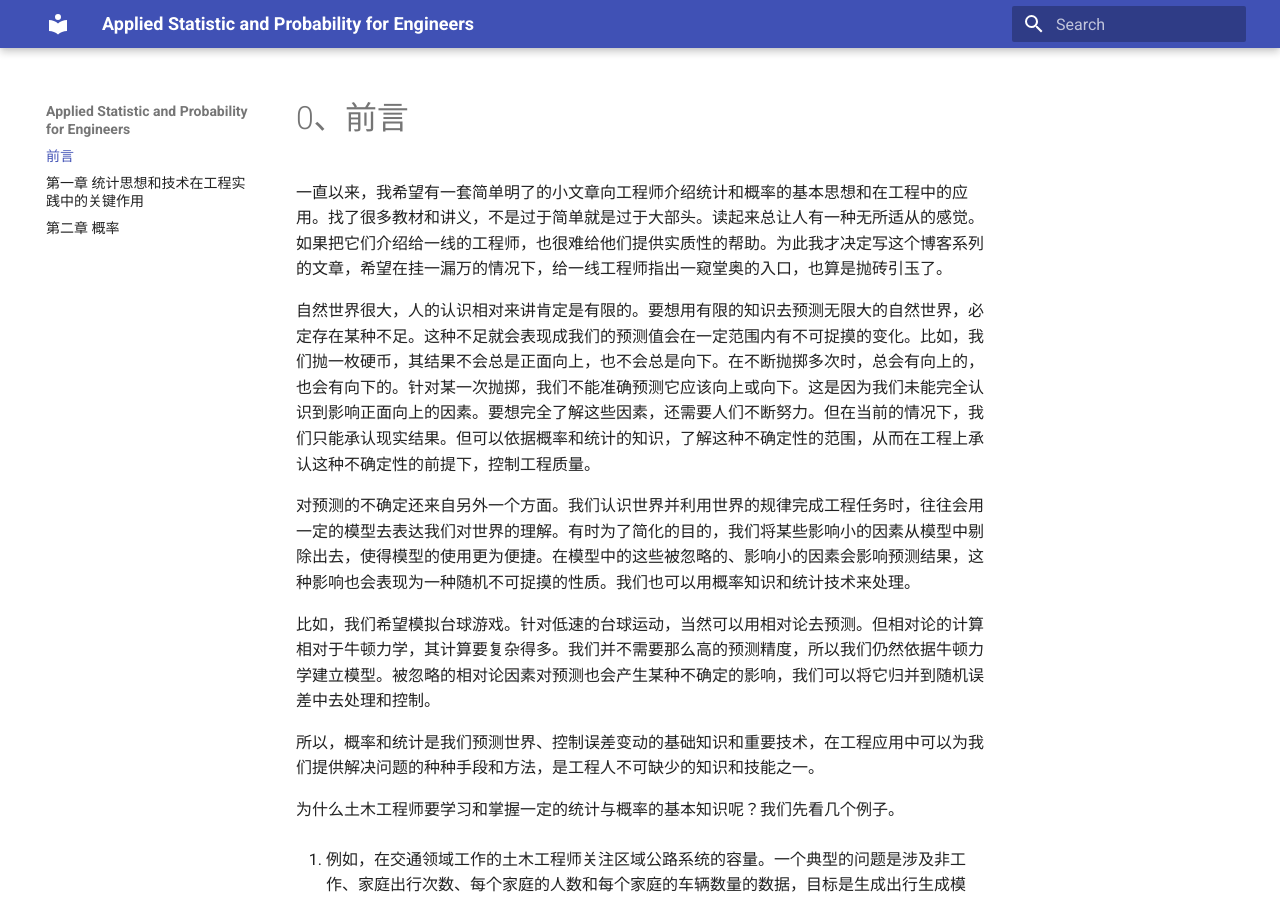
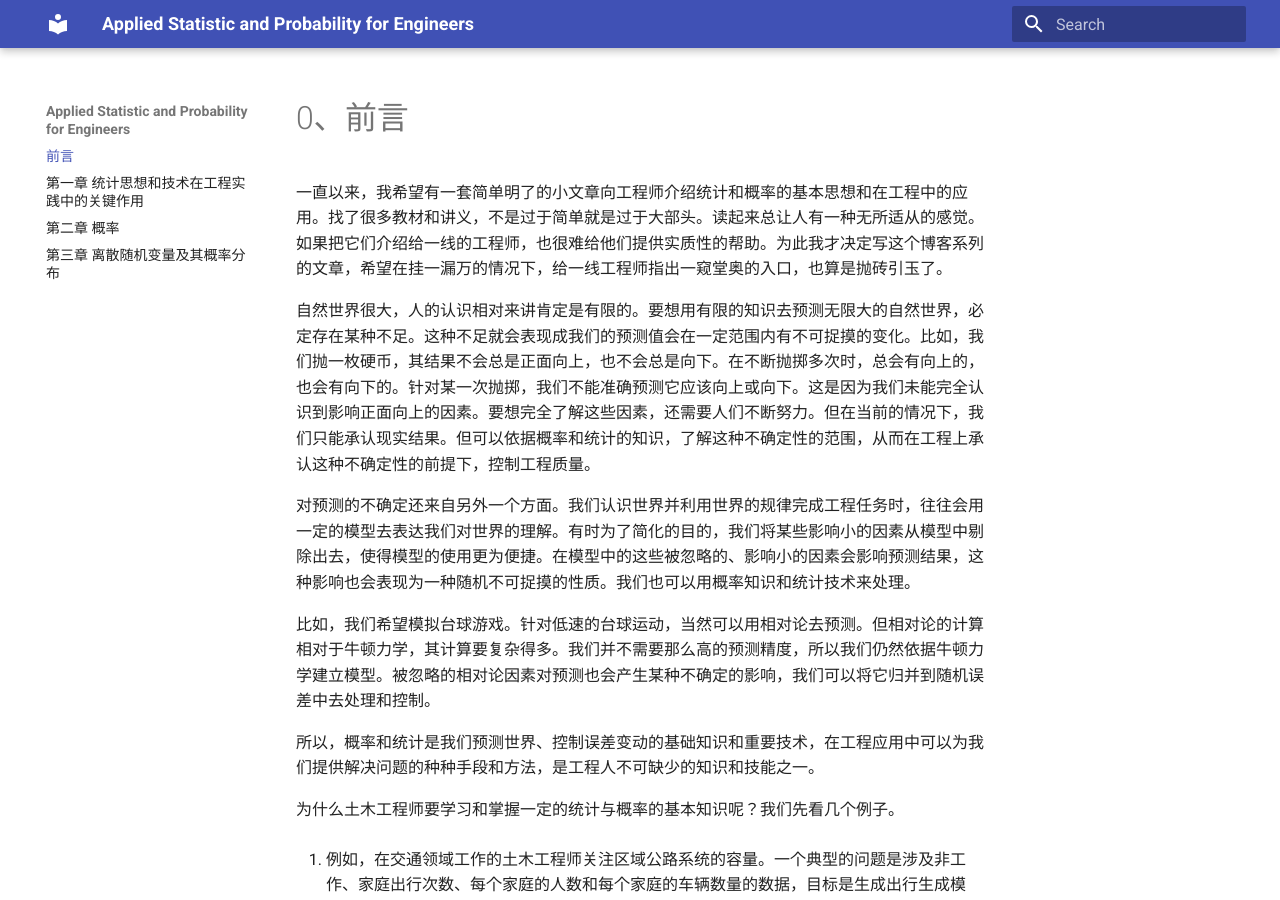
Before and after one commit to chenmich/applied_statistic_and_probability_for_engineers, an MkDocs documentation site: the page built from docs/index.md, in a window 1280 px wide and 900 px high. Built offline with MkDocs 1.6.1 and Material for MkDocs 9.7.7, drawn with Linux system fonts in a browser that asks for light colours.

Commit message:
begin third

```diff
--- a/mkdocs.yml
+++ b/mkdocs.yml
@@ -3,6 +3,7 @@ nav:
     - 前言: index.md
     - 第一章 统计思想和技术在工程实践中的关键作用: first.md
     - 第二章 概率: second.md
+    - 第三章 离散随机变量及其概率分布: third.md
 
 
 
```
Also changed, not shown: docs/third.md (added, +1 -0 lines).
